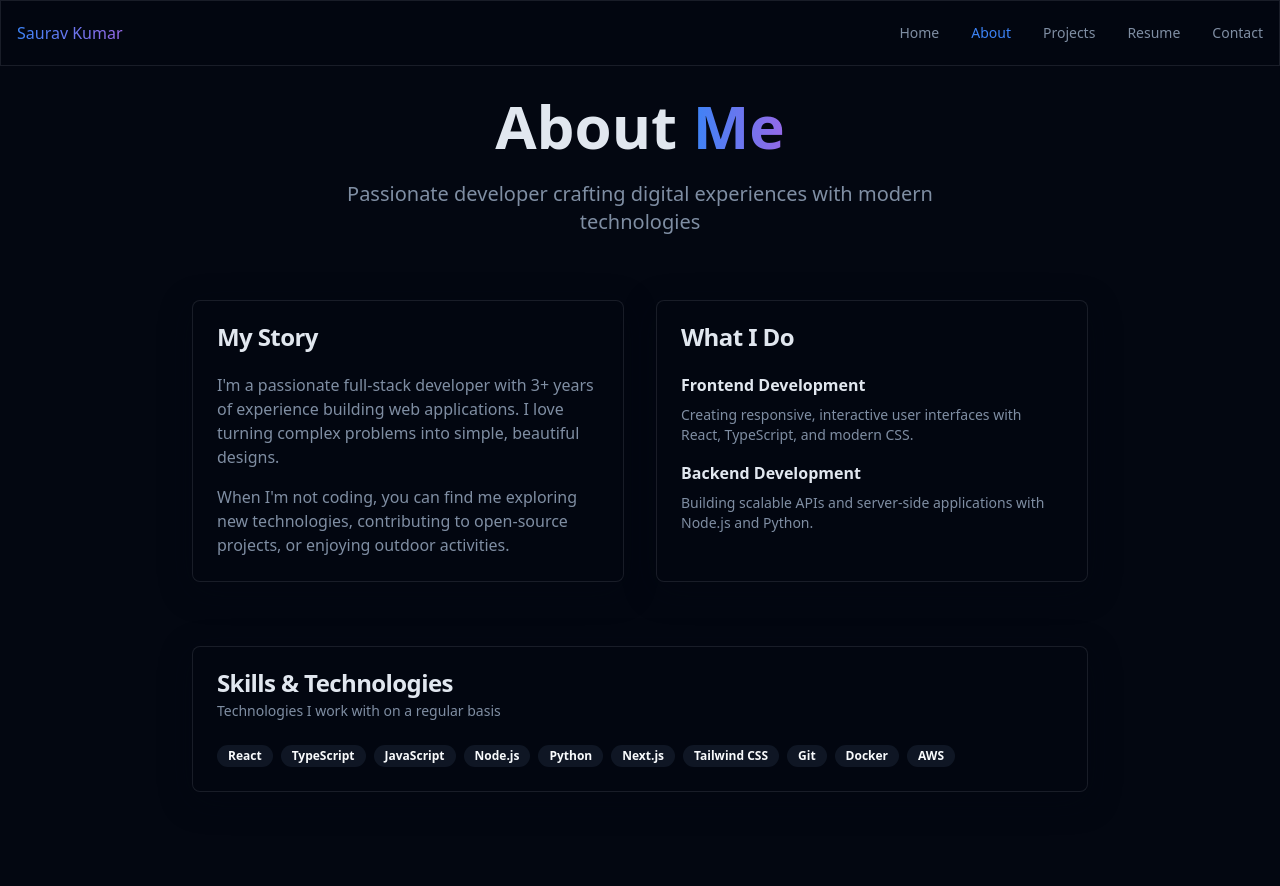
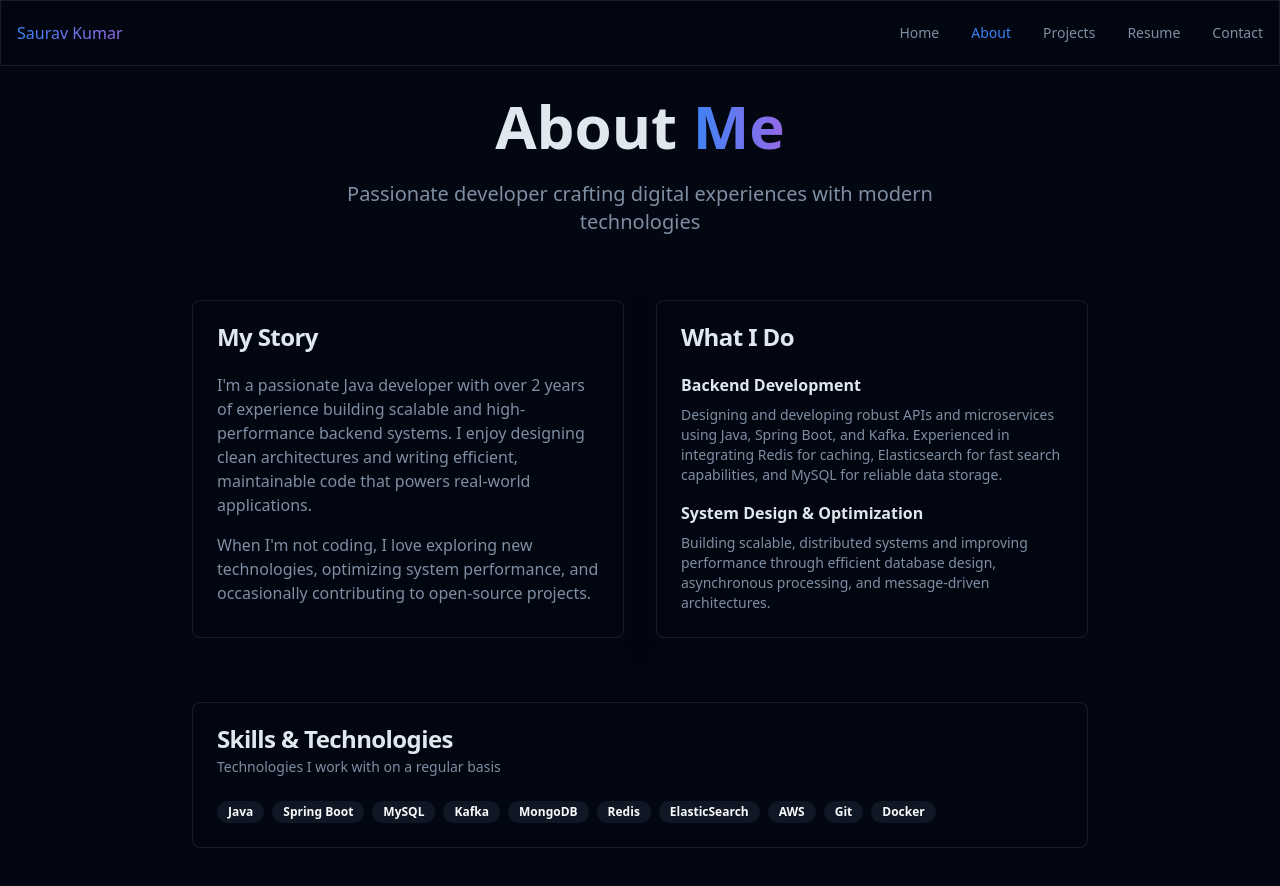
Before and after one commit to kusaurav/kusaurav.github.io, a React (Vite) app: page /about in a window 1280 px wide. Shown: the top 886 px of the page. Before the commit the page ends 856 px from the top, so only its background shows below. Built offline with nearby package versions, Linux system fonts and the light colour scheme.

Commit message:
update about me page

```diff
--- a/src/pages/About.tsx
+++ b/src/pages/About.tsx
@@ -3,8 +3,8 @@ import { Badge } from "@/components/ui/badge";
 
 const About = () => {
   const skills = [
-    "React", "TypeScript", "JavaScript", "Node.js", "Python",
-    "Next.js", "Tailwind CSS", "Git", "Docker", "AWS"
+    "Java", "Spring Boot", "MySQL", "Kafka", "MongoDB", "Redis",
+    "ElasticSearch", "AWS" , "Git", "Docker",
   ];
 
   return (
@@ -31,13 +31,14 @@ const About = () => {
               </CardHeader>
               <CardContent className="space-y-4">
                 <p className="text-muted-foreground">
-                  I'm a passionate full-stack developer with 3+ years of experience building
-                  web applications. I love turning complex problems into simple, beautiful
-                  designs.
+                I'm a passionate Java developer with over 2 years of experience building
+                scalable and high-performance backend systems. I enjoy designing clean
+                architectures and writing efficient, maintainable code that powers real-world
+                applications.
                 </p>
                 <p className="text-muted-foreground">
-                  When I'm not coding, you can find me exploring new technologies,
-                  contributing to open-source projects, or enjoying outdoor activities.
+                When I'm not coding, I love exploring new technologies, optimizing system
+                performance, and occasionally contributing to open-source projects.
                 </p>
               </CardContent>
             </Card>
@@ -48,15 +49,18 @@ const About = () => {
               </CardHeader>
               <CardContent className="space-y-4">
                 <div>
-                  <h4 className="font-semibold mb-2">Frontend Development</h4>
+                  <h4 className="font-semibold mb-2">Backend Development</h4>
                   <p className="text-sm text-muted-foreground">
-                    Creating responsive, interactive user interfaces with React, TypeScript, and modern CSS.
+                  Designing and developing robust APIs and microservices using Java, Spring Boot,
+                  and Kafka. Experienced in integrating Redis for caching, Elasticsearch for fast
+                  search capabilities, and MySQL for reliable data storage.
                   </p>
                 </div>
                 <div>
-                  <h4 className="font-semibold mb-2">Backend Development</h4>
+                  <h4 className="font-semibold mb-2">System Design & Optimization</h4>
                   <p className="text-sm text-muted-foreground">
-                    Building scalable APIs and server-side applications with Node.js and Python.
+                  Building scalable, distributed systems and improving performance through
+                  efficient database design, asynchronous processing, and message-driven architectures.
                   </p>
                 </div>
               </CardContent>
```
